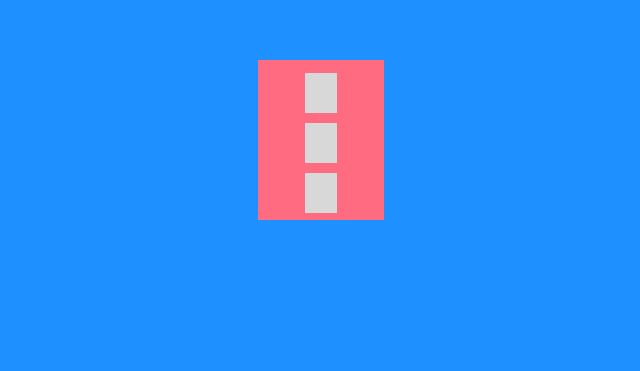
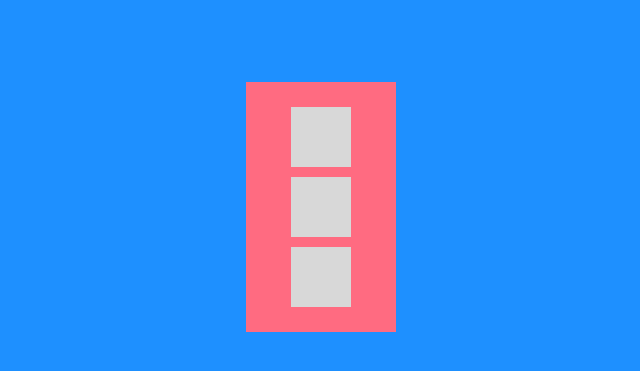
Before and after one commit to ps9610/kokoa-clone-challenge_day4, a website built with Parcel: page index.html in a window 1280 px wide. Shown: the part 193-564 px from the top of the page, without its empty margins (319-959 px from the left). Built offline with nearby package versions, Linux system fonts and the light colour scheme.

Commit message:
Modify_1
1. flex box 재 설정
2. height 재 설정

```diff
--- a/index.html
+++ b/index.html
@@ -7,8 +7,7 @@
   </head>
 
   <body>
-    <div class="bigbox">
-      <div class="pinkbox"></div>
+    <div class="pinkbox">
       <div class="greybox"></div>
       <div class="greybox"></div>
       <div class="greybox"></div>
--- a/src/styles.css
+++ b/src/styles.css
@@ -1,35 +1,47 @@
-html,
+* {
+  margin: 0px;
+  padding: 0px;
+  box-sizing: border-box;
+  /* border-box :
+  너비와 높이 속성이 padding과 border를 포함 */
+}
+
+html {
+  height: 100%;
+}
+
 body {
   height: 100%;
   background-color: #1e90ff;
   font-family: sans-serif;
+  display: flex;
+  justify-content: center;
+  align-items: center;
 }
 
-.bigbox {
+/* height : 주고자 하는 요소의 부모에게 적용해야 함. */
+
+.pinkbox {
+  background-color: #ff6b81;
+  width: 150px;
+  height: 250px;
   display: flex;
-  height: 100%;
   justify-content: center;
   align-items: center;
   flex-direction: column;
 }
 
-.pinkbox {
-  background-color: #ff6b81;
-  width: 10%;
-  height: 20%;
-}
+/* flexbox :
+  1) flex container: 부모 요소에 적용됨
+  2) flex item: 자식 요소에 적용됨*/
 
 .greybox {
   background-color: #d8d8d8;
-  width: 2.5%;
-  height: 5%;
-  flex-direction: row-reverse;
-  border: 5px solid #ff6b81;
-  position: relative;
-  left: 0%;
-  bottom: 19%;
+  width: 60px;
+  height: 60px;
+  margin: 5px;
 }
 
-.greybox:nth-child(3):hover {
+.greybox:nth-child(2):hover {
   background-color: red;
 }
```
